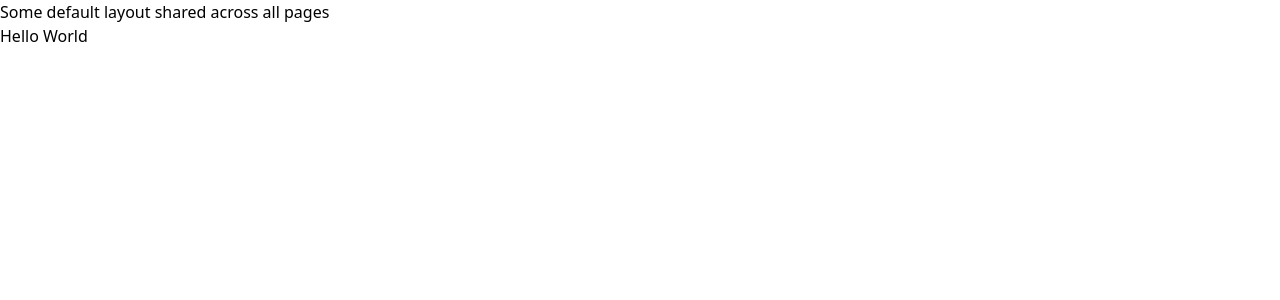
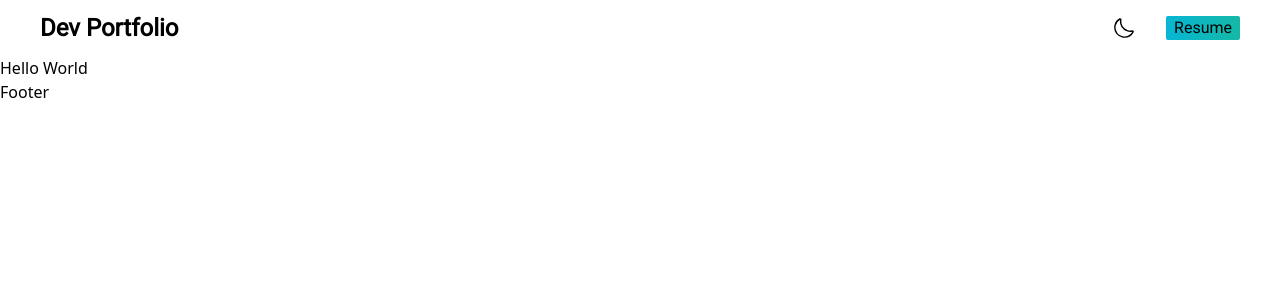
Before and after one commit to rifat0153/portfolio-nuxt-app, a Nuxt app: page / in a window 1280 px wide. Shown: the top 300 px of the page. Built offline with nearby package versions, Linux system fonts and the light colour scheme.

Commit message:
header component updated

```diff
--- /dev/null
+++ b/components/Header.vue
@@ -0,0 +1,57 @@
+<script setup lang="ts">
+const cvLink =
+  "https://firebasestorage.googleapis.com/v0/b/portfolio-6b79f.appspot.com/o/CV%20-%20Mahbubur%20Rahman%20Jan%2026%20V1%20(1).pdf?alt=media&token=6bfa50b9-3c54-41cd-8f74-58253c9420ff";
+
+const toggleDarkMode = () => {
+  const html = document.querySelector("html")!;
+  const isDarkMode = html.classList.contains("dark");
+
+  if (isDarkMode) {
+    html.classList.remove("dark");
+  } else {
+    html.classList.add("dark");
+  }
+};
+</script>
+
+<template>
+  <div
+    class="font-roboto flex w-full items-center justify-between gap-4 px-10 py-4 transition-colors duration-500 dark:bg-gray-900 dark:text-gray-200"
+  >
+    <p class="font-burtons font-alegreya text-2xl font-bold leading-none">
+      Dev Portfolio
+    </p>
+
+    <div class="flex items-center gap-8">
+      <button @click="toggleDarkMode">
+        <svg
+          class="h-5 w-5 dark:fill-white fill-black"
+          viewBox="0 0 35 35"
+          data-name="Layer 2"
+          id="Layer_2"
+          xmlns="http://www.w3.org/2000/svg"
+        >
+          <g id="SVGRepo_bgCarrier" strokeWidth="0"></g>
+          <g
+            id="SVGRepo_tracerCarrier"
+            strokeLinecap="round"
+            strokeLinejoin="round"
+          ></g>
+          <g id="SVGRepo_iconCarrier">
+            <path
+              d="M18.44,34.68a18.22,18.22,0,0,1-2.94-.24,18.18,18.18,0,0,1-15-20.86A18.06,18.06,0,0,1,9.59.63,2.42,2.42,0,0,1,12.2.79a2.39,2.39,0,0,1,1,2.41L11.9,3.1l1.23.22A15.66,15.66,0,0,0,23.34,21h0a15.82,15.82,0,0,0,8.47.53A2.44,2.44,0,0,1,34.47,25,18.18,18.18,0,0,1,18.44,34.68ZM10.67,2.89a15.67,15.67,0,0,0-5,22.77A15.66,15.66,0,0,0,32.18,24a18.49,18.49,0,0,1-9.65-.64A18.18,18.18,0,0,1,10.67,2.89Z"
+            ></path>
+          </g>
+        </svg>
+      </button>
+
+      <NuxtLink
+        class="rounded-sm bg-gradient-to-r from-cyan-500 to-teal-500 px-2 py-1 leading-none"
+        :to="cvLink"
+        target="_blank"
+      >
+        Resume
+      </NuxtLink>
+    </div>
+  </div>
+</template>
--- a/layouts/default.vue
+++ b/layouts/default.vue
@@ -1,6 +1,17 @@
 <template>
   <div>
-    Some default layout shared across all pages
-    <slot />
+    <header>
+      <Header />
+    </header>
+    <!-- <header>
+      <nuxt-link to="/">Home</nuxt-link> |
+      <nuxt-link to="/about">About</nuxt-link>
+    </header> -->
+
+    <main>
+      <slot />
+    </main>
+
+    <footer>Footer</footer>
   </div>
 </template>
--- a/nuxt.config.ts
+++ b/nuxt.config.ts
@@ -12,17 +12,29 @@ export default defineNuxtConfig({
 
   css: ["~/assets/css/main.css"],
 
+  modules: ["@nuxtjs/google-fonts", "@pinia/nuxt"],
+
+  imports: {
+    dirs: ["./stores"],
+  },
+
+  googleFonts: {
+    families: {
+      Roboto: true,
+      "Josefin+Sans": true,
+      Lato: [100, 300],
+      Raleway: {
+        wght: [100, 400],
+        ital: [100],
+      },
+    },
+  },
+
   postcss: {
     plugins: {
       tailwindcss: {},
       autoprefixer: {},
     },
-  },
-
-  modules: ["@pinia/nuxt"],
-
-  imports: {
-    dirs: ["./stores"],
   },
 
   pinia: {
--- a/package.json
+++ b/package.json
@@ -10,6 +10,7 @@
   },
   "devDependencies": {
     "@nuxt/devtools": "latest",
+    "@nuxtjs/google-fonts": "^3.0.1",
     "@types/node": "^18",
     "autoprefixer": "^10.4.14",
     "nuxt": "^3.6.0",
--- a/tailwind.config.js
+++ b/tailwind.config.js
@@ -1,5 +1,6 @@
 /** @type {import('tailwindcss').Config} */
 module.exports = {
+  darkMode: "class",
   content: [
     "./components/**/*.{js,vue,ts}",
     "./layouts/**/*.vue",
@@ -9,7 +10,14 @@ module.exports = {
     "./app.vue",
   ],
   theme: {
-    extend: {},
+    extend: {
+      fontFamily: {
+        roboto: "roboto",
+        lato: "lato",
+        raleway: "raleway",
+        "Josefin+Sans": "Josefin Sans",
+      },
+    },
   },
   plugins: [],
 };
```
Also changed, not shown: 1 other file (tests, documents, lock files or other folders).
